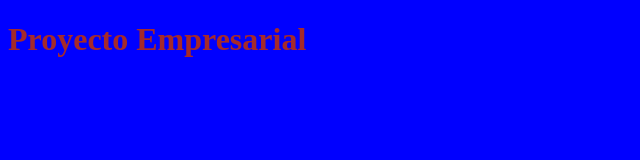
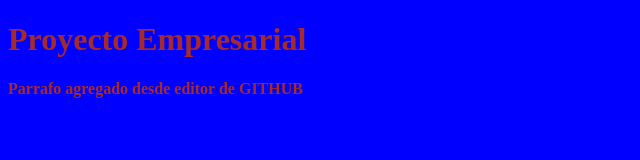
Before and after one commit to EddyBlvD/CursoGIT, a plain HTML site: page index.html in a window 1280 px wide. Shown: the whole page, without its empty margins (0-640 px from the left). Drawn offline with Linux system fonts and the light colour scheme.

Commit message:
Update index.html

```diff
--- a/index.html
+++ b/index.html
@@ -12,6 +12,6 @@
 <body>
 
     <h1>Proyecto Empresarial</h1>
-
+    <p>Parrafo agregado desde editor de GITHUB</p>
 </body>
 </html>
```
